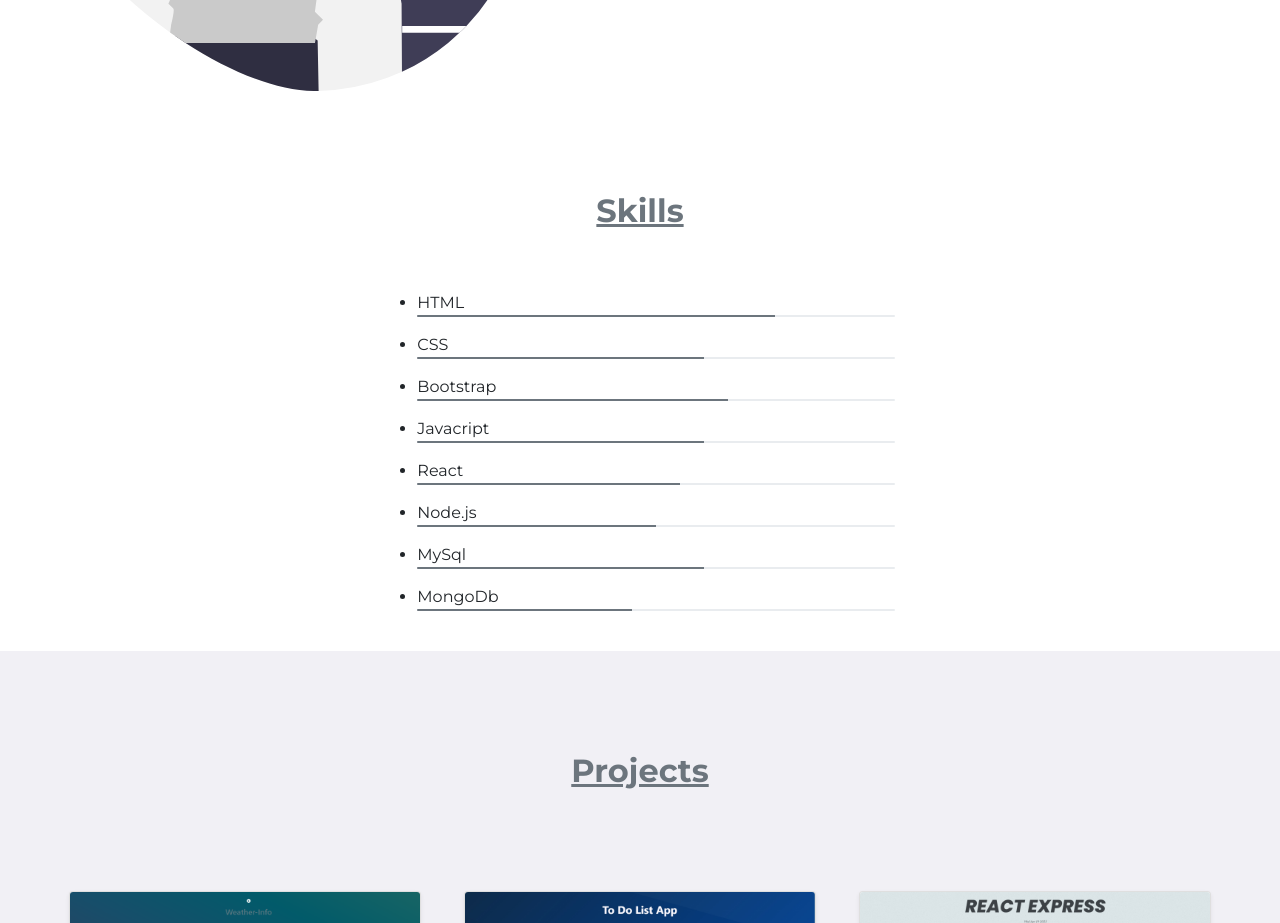
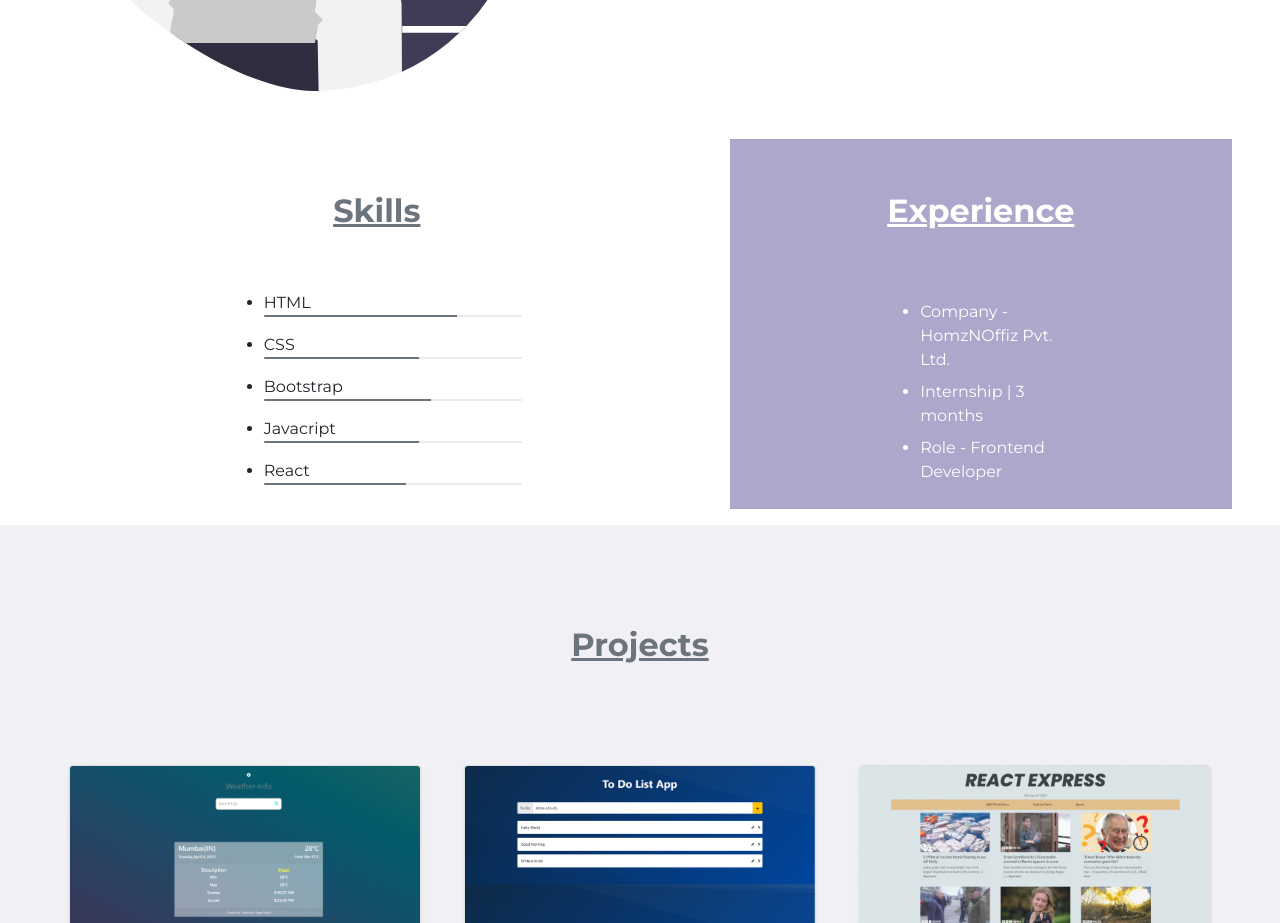
Before and after one commit to Abhishek279-alt/my-portfolio, a React (Create React App) app: page / in a window 1280 px wide. Shown: the part 1420-2343 px from the top of the page. Built offline with nearby package versions, Linux system fonts and the light colour scheme.

Commit message:
added experience

```diff
--- a/src/App.css
+++ b/src/App.css
@@ -118,3 +118,9 @@ body {
 .modal-content {
   display: none;
 }
+
+@media (max-width: 576px) {
+  #myportfolio_skills {
+    flex-direction: column !important;
+  }
+}
--- a/src/components/Skills.js
+++ b/src/components/Skills.js
@@ -2,8 +2,11 @@ import React from "react";
 
 const Skills = () => {
   return (
-    <section id="myportfolio_skills" className="py-3 container-fluid">
-      <div className="row">
+    <section
+      id="myportfolio_skills"
+      className="py-3 container-fluid d-flex flex-lg-row flex-md-column flex-sm-column"
+    >
+      <div className="row" style={{ flexBasis: "60%" }}>
         <div className="col-12 text-secondary text-center fs-2 fw-bold text-decoration-underline my-5">
           Skills
         </div>
@@ -74,45 +77,21 @@ const Skills = () => {
                 />
               </div>
             </li>
-            <li className="py-2">
-              <span>Node.js</span>
-              <div className="progress" style={{ height: "2px" }}>
-                <div
-                  className="progress-bar bg-secondary"
-                  role="progressbar"
-                  style={{ width: "50%" }}
-                  aria-valuenow={25}
-                  aria-valuemin={0}
-                  aria-valuemax={100}
-                />
-              </div>
-            </li>
-            <li className="py-2">
-              <span>MySql</span>
-              <div className="progress" style={{ height: "2px" }}>
-                <div
-                  className="progress-bar bg-secondary"
-                  role="progressbar"
-                  style={{ width: "60%" }}
-                  aria-valuenow={25}
-                  aria-valuemin={0}
-                  aria-valuemax={100}
-                />
-              </div>
-            </li>
-            <li className="py-2">
-              <span>MongoDb</span>
-              <div className="progress" style={{ height: "2px" }}>
-                <div
-                  className="progress-bar bg-secondary"
-                  role="progressbar"
-                  style={{ width: "45%" }}
-                  aria-valuenow={25}
-                  aria-valuemin={0}
-                  aria-valuemax={100}
-                />
-              </div>
-            </li>
+          </ul>
+        </div>
+      </div>
+      <div
+        className="row"
+        style={{ flexBasis: "40%", backgroundColor: "#aca7cb" }}
+      >
+        <div className="col-12 text-white text-center fs-2 fw-bold text-decoration-underline my-5">
+          Experience
+        </div>
+        <div className="col-lg-5 col-md-6 col-sm-8 skills mx-auto">
+          <ul>
+            <li className="my-2 text-white">Company - HomzNOffiz Pvt. Ltd.</li>
+            <li className="my-2 text-white">Internship | 3 months</li>
+            <li className="my-2 text-white">Role - Frontend Developer</li>
           </ul>
         </div>
       </div>
```
